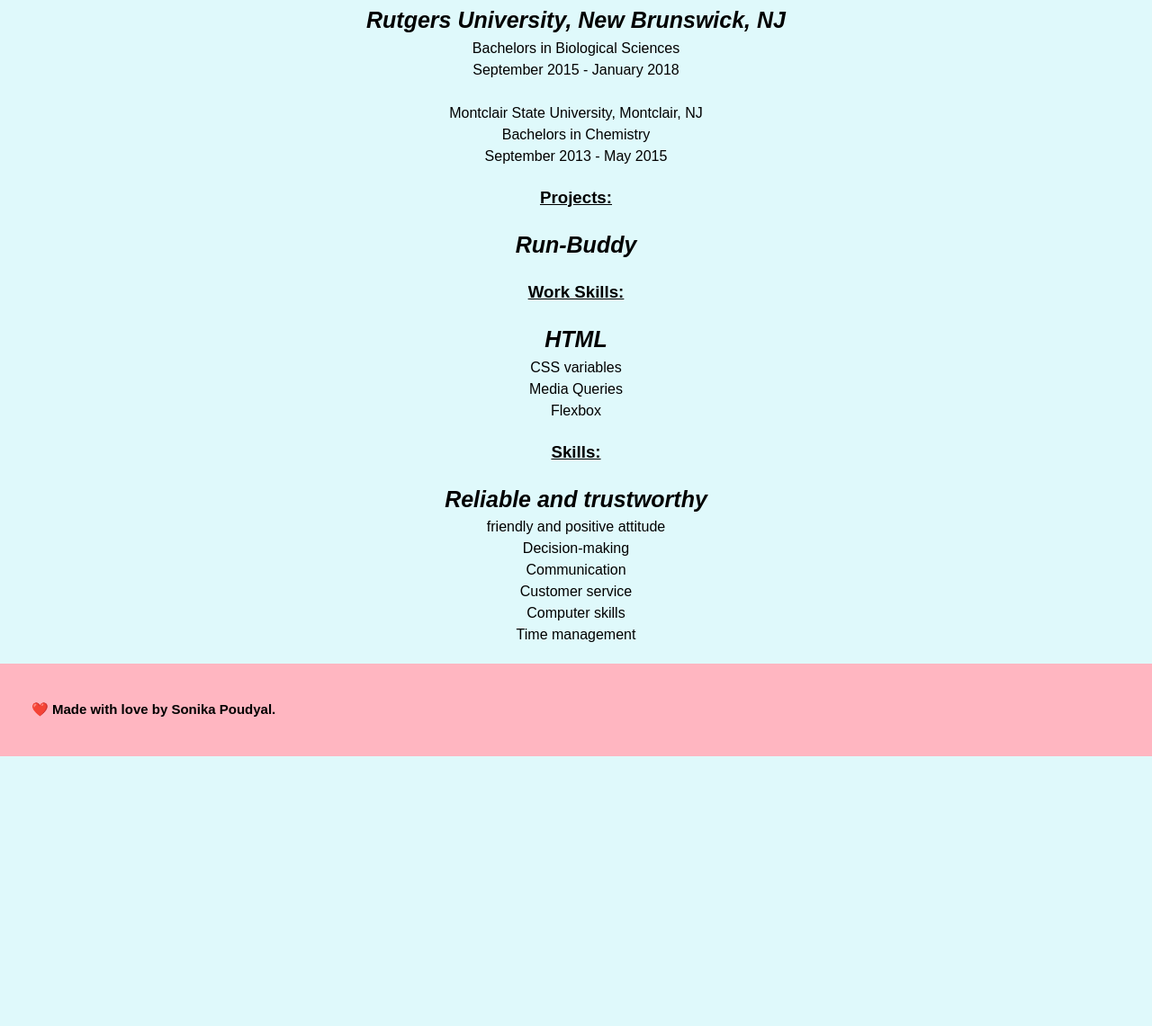
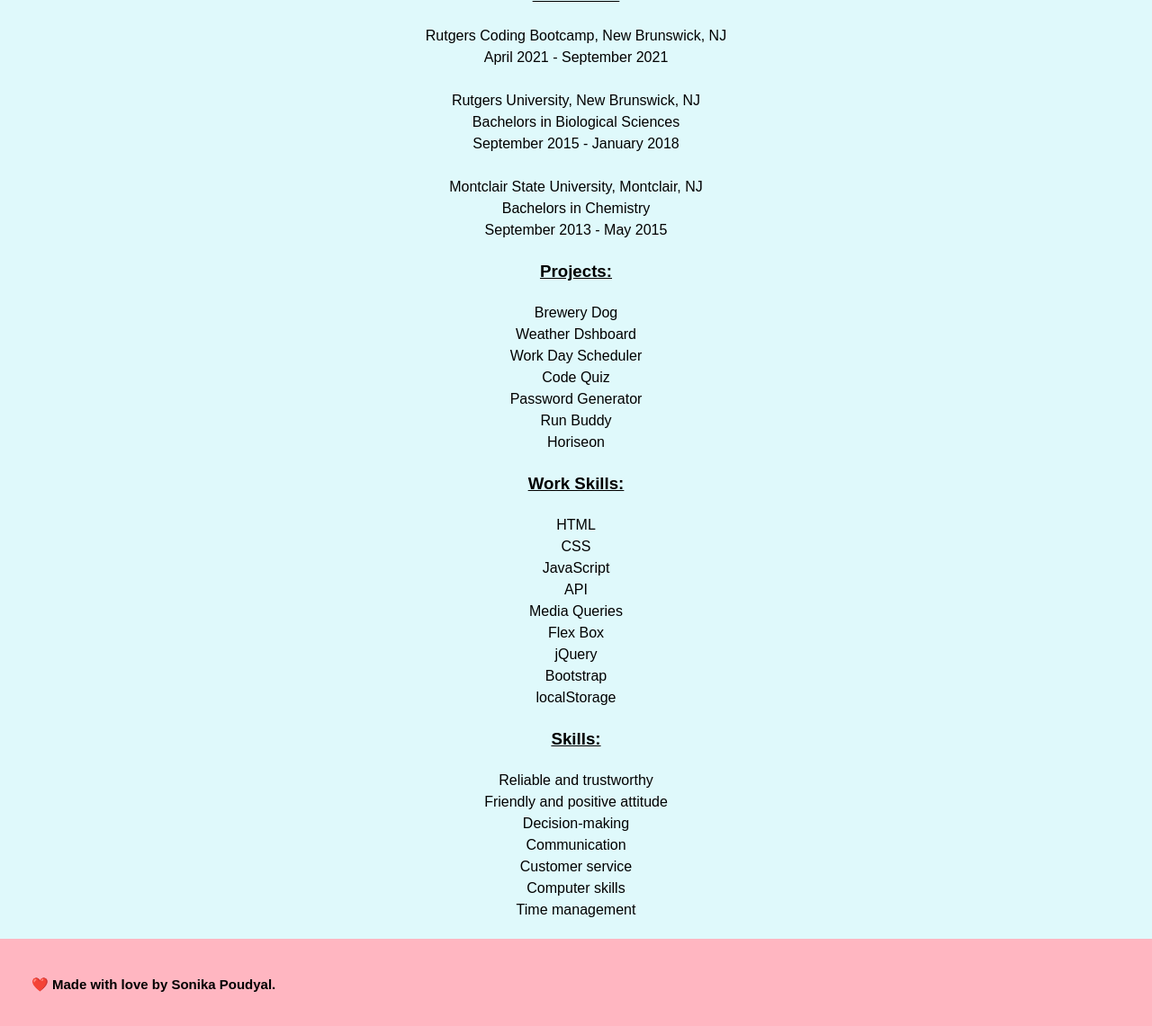
Before and after one commit to sonipoud/responsole, a plain HTML site: page resume.html in a window 1280 px wide. Shown: the part 469-1610 px from the top of the page at 90% size. Before the commit the page ends 1310 px from the top, so only its background shows below. Drawn offline with Linux system fonts and the light colour scheme.

Commit message:
added more contents on the resume page

```diff
--- a/assets/css/resume.css
+++ b/assets/css/resume.css
@@ -4,7 +4,7 @@
     margin: 0;
 }
 
-.font {
+h1 {
     font-size: 50px;
     font-weight: bolder;
     text-align: center;
@@ -31,15 +31,13 @@
     text-decoration: underline;
 }
 
-.font {
-    font-size: 45px;
-    font-weight: bold;
-    text-align: center;
-}
-
 .content p {
     font-size: 16px;
     line-height: 1.5;
     margin: 20px 0;
     text-align: center;
 }
+
+.list ul li{
+    list-style: none;
+}
--- a/assets/css/style.css
+++ b/assets/css/style.css
@@ -179,7 +179,7 @@ main {
     font-size: 1.6 rem;
 }
 
-p {
+.para p {
     color: var(--tertiary-color);
     font-size: 20px;
     text-align: left;
@@ -187,7 +187,7 @@ p {
     margin: 0;
 }
 
-p::first-line {
+.para p::first-line {
     font-weight: bold;
     font-size: 25px;
     font-style: italic;
--- a/resume.html
+++ b/resume.html
@@ -36,9 +36,7 @@
     </header>]
 
     <section>
-        <p class="font">
-            Resume
-        </p>
+        <h1>Resume</h1>
     </section>
 
     <article class="content">
@@ -46,11 +44,16 @@
             Sonika Poudyal <br />
             Edison, NJ <br />
             sonikapoudyal5@gmail.com <br />
-            555-555-5555 <br />
+            980-765-4321 <br />
         </p>
 
         <h3> Education: </h3>
         <p>
+            Rutgers Coding Bootcamp, New Brunswick, NJ <br />
+            April 2021 - September 2021
+
+            <br> <br>
+
             Rutgers University, New Brunswick, NJ <br />
             Bachelors in Biological Sciences <br />
             September 2015 - January 2018
@@ -63,25 +66,50 @@
         </p>
 
         <h3> Projects: </h3>
-        <p>Run-Buddy</p>
+        <p>
+        <div class="list">
+            <ul>
+                <li>Brewery Dog</li>
+                <li>Weather Dshboard</li>
+                <li>Work Day Scheduler</li>
+                <li>Code Quiz</li>
+                <li>Password Generator</li>
+                <li>Run Buddy</li>
+                <li>Horiseon</li>
+            </ul>
+        </div>
+        </p>
 
         <h3> Work Skills: </h3>
         <p>
-            HTML <br />
-            CSS variables <br />
-            Media Queries <br />
-            Flexbox <br />
+        <div class="list">
+            <ul>
+                <li>HTML</li>
+                <li>CSS</li>
+                <li>JavaScript</li>
+                <li>API</li>
+                <li>Media Queries</li>
+                <li>Flex Box</li>
+                <li>jQuery</li>
+                <li>Bootstrap</li>
+                <li>localStorage</li>
+            </ul>
+        </div>
         </p>
 
         <h3> Skills: </h3>
         <p>
-            Reliable and trustworthy <br />
-            friendly and positive attitude <br />
-            Decision-making <br />
-            Communication <br />
-            Customer service <br />
-            Computer skills <br />
-            Time management <br />
+        <div class="list">
+            <ul>
+                <li> Reliable and trustworthy</li>
+                <li>Friendly and positive attitude</li>
+                <li>Decision-making</li>
+                <li>Communication</li>
+                <li>Customer service</li>
+                <li>Computer skills </li>
+                <li>Time management</li>
+            </ul>
+        </div>
         </p>
     </article>
 
```
Also changed, not shown: index.html (+1 -1 lines).
